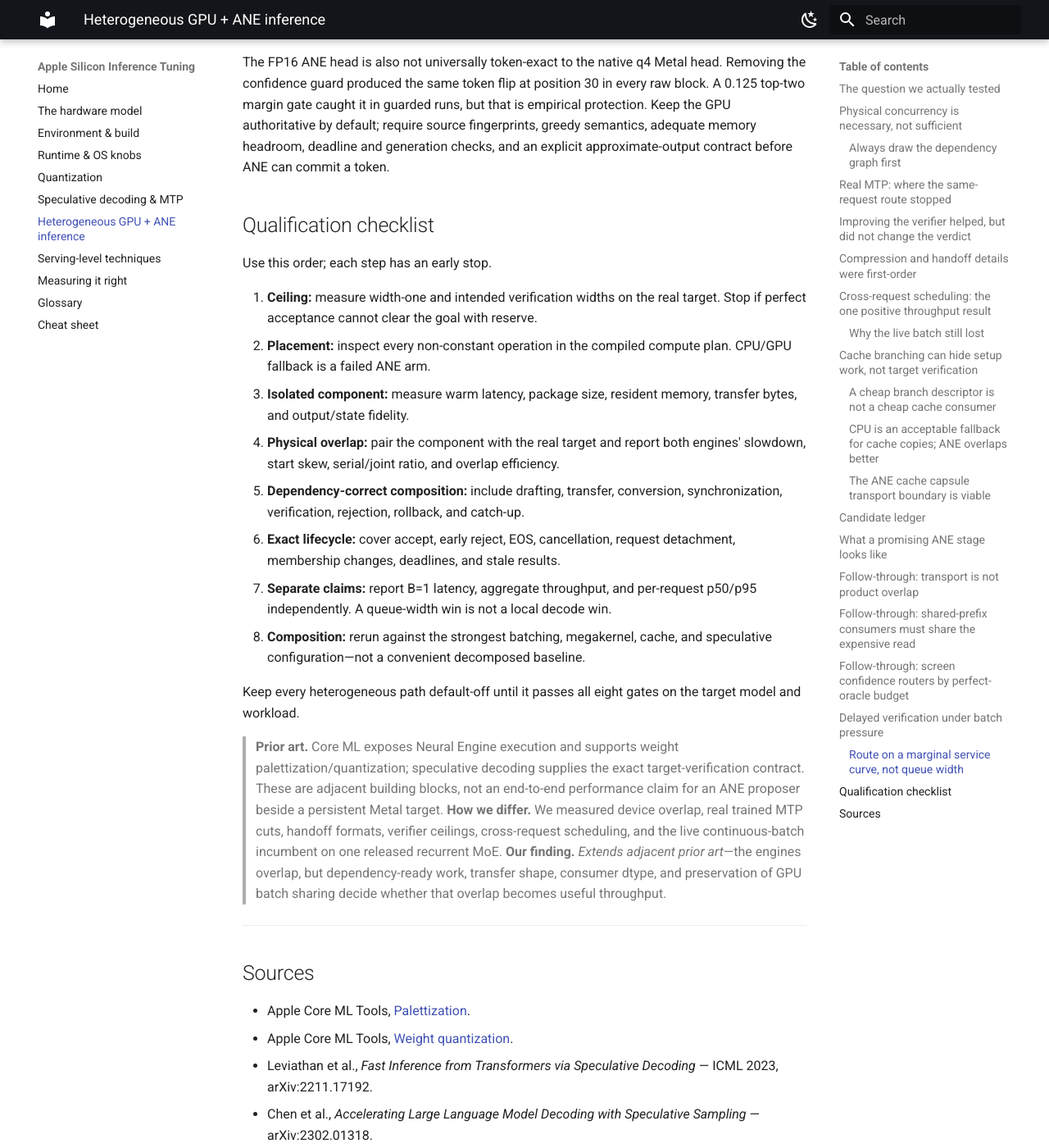
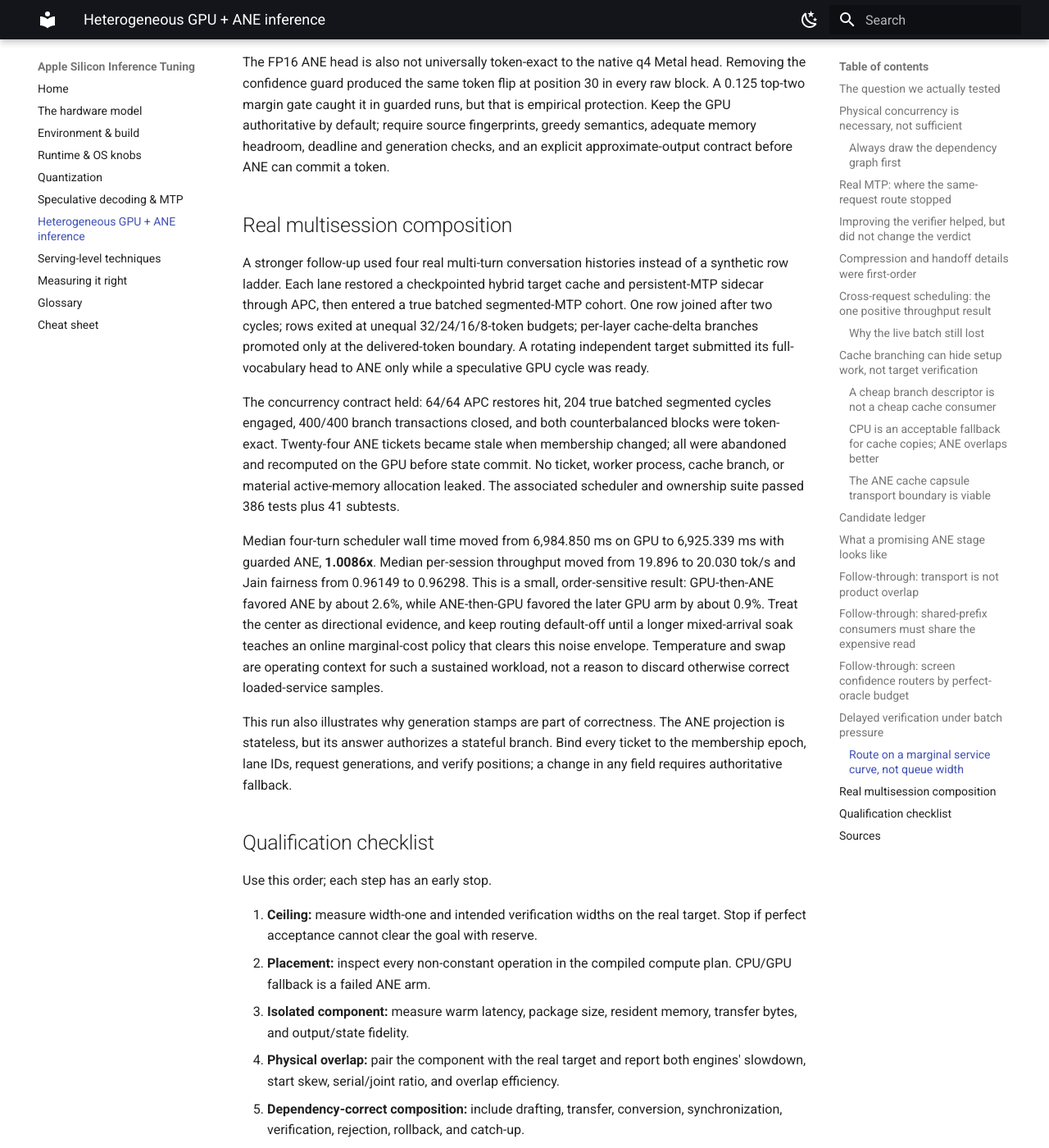
Before and after one commit to pierre427/apple-silicon-inference-tuning, an MkDocs documentation site: the page built from docs/heterogeneous-inference.md, in a window 1280 px wide and 1400 px high, scrolled down 15611 px. Shown: the whole window at 82% size. Built offline with MkDocs 1.6.1 and Material for MkDocs 9.7.7, drawn with Linux system fonts in a browser that asks for light colours.

Commit message:
Document real multisession ANE qualification

```diff
--- a/docs/heterogeneous-inference.md
+++ b/docs/heterogeneous-inference.md
@@ -642,6 +642,39 @@ require source fingerprints, greedy semantics, adequate memory headroom,
 deadline and generation checks, and an explicit approximate-output contract
 before ANE can commit a token.
 
+## Real multisession composition
+
+A stronger follow-up used four real multi-turn conversation histories instead
+of a synthetic row ladder. Each lane restored a checkpointed hybrid target
+cache and persistent-MTP sidecar through APC, then entered a true batched
+segmented-MTP cohort. One row joined after two cycles; rows exited at unequal
+32/24/16/8-token budgets; per-layer cache-delta branches promoted only at the
+delivered-token boundary. A rotating independent target submitted its
+full-vocabulary head to ANE only while a speculative GPU cycle was ready.
+
+The concurrency contract held: 64/64 APC restores hit, 204 true batched
+segmented cycles engaged, 400/400 branch transactions closed, and both
+counterbalanced blocks were token-exact. Twenty-four ANE tickets became stale
+when membership changed; all were abandoned and recomputed on the GPU before
+state commit. No ticket, worker process, cache branch, or material active-memory
+allocation leaked. The associated scheduler and ownership suite passed 386
+tests plus 41 subtests.
+
+Median four-turn scheduler wall time moved from 6,984.850 ms on GPU to
+6,925.339 ms with guarded ANE, **1.0086x**. Median per-session throughput moved
+from 19.896 to 20.030 tok/s and Jain fairness from 0.96149 to 0.96298. This is a
+small, order-sensitive result: GPU-then-ANE favored ANE by about 2.6%, while
+ANE-then-GPU favored the later GPU arm by about 0.9%. Treat the center as
+directional evidence, and keep routing default-off until a longer mixed-arrival
+soak teaches an online marginal-cost policy that clears this noise envelope.
+Temperature and swap are operating context for such a sustained workload, not
+a reason to discard otherwise correct loaded-service samples.
+
+This run also illustrates why generation stamps are part of correctness. The
+ANE projection is stateless, but its answer authorizes a stateful branch. Bind
+every ticket to the membership epoch, lane IDs, request generations, and verify
+positions; a change in any field requires authoritative fallback.
+
 ## Qualification checklist
 
 Use this order; each step has an early stop.
```
